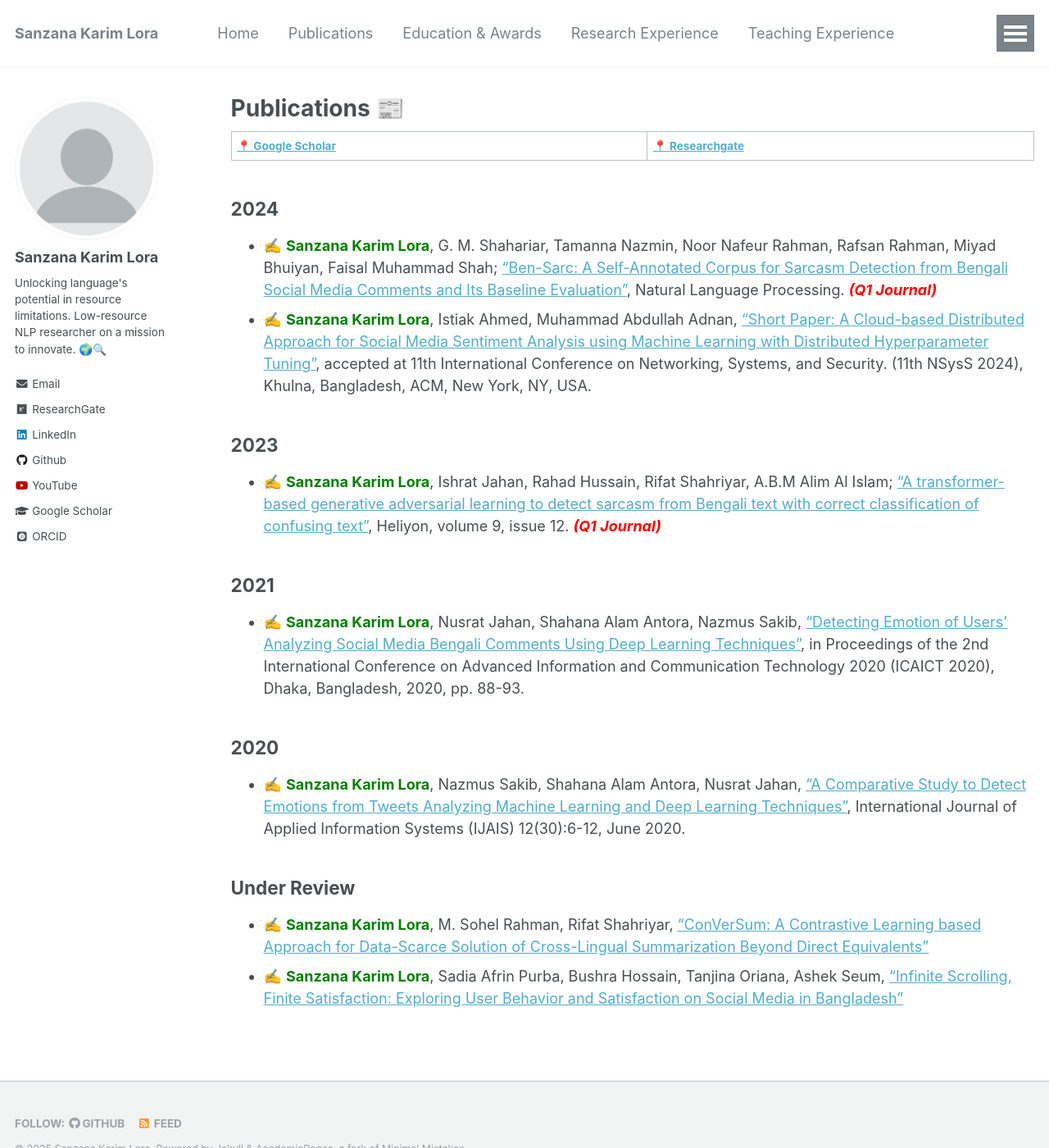
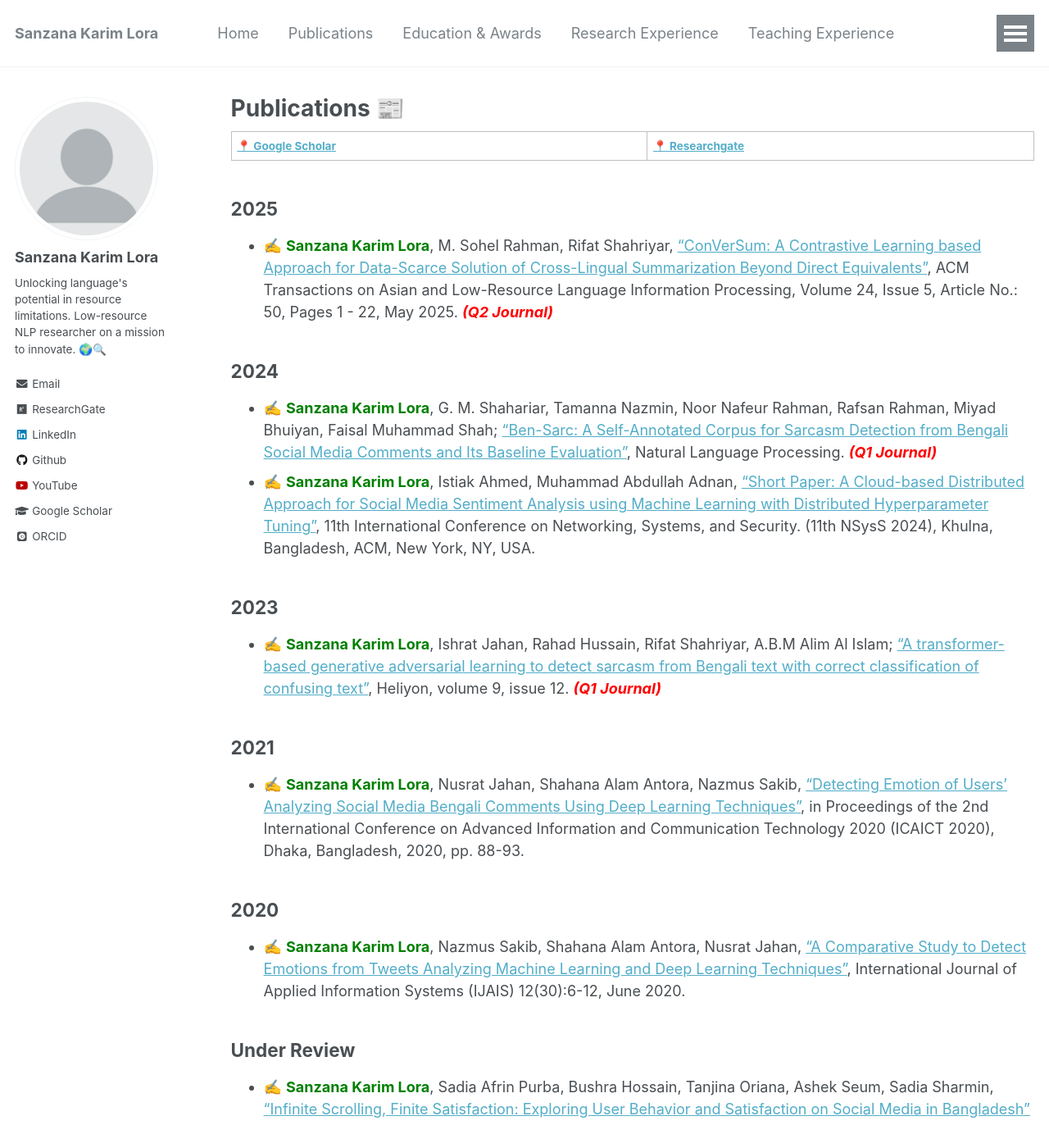
Before and after one commit to sanzanalora/sanzanalora.github.io, a Jekyll site: the page built from _pages/publications.md, in a window 1280 px wide and 1400 px high. Shown: the whole window at 82% size. Built offline with Jekyll 4.4.1, drawn with Linux system fonts in a browser that asks for light colours; some web fonts are replaced.

Commit message:
Update publications.md

```diff
--- a/_pages/publications.md
+++ b/_pages/publications.md
@@ -7,15 +7,16 @@ author_profile: true
 
 **[📍 Google Scholar ](https://scholar.google.com/citations?user=rdiZ5CgAAAAJ)** | **[📍 Researchgate](https://www.researchgate.net/profile/Sanzana-Lora)**
 
+## 2025
+- ✍️ **<font color="green">Sanzana Karim Lora</font>**,  M. Sohel Rahman, Rifat Shahriyar, ["ConVerSum: A Contrastive Learning based Approach for Data-Scarce Solution of Cross-Lingual Summarization Beyond Direct Equivalents"](https://dl.acm.org/doi/10.1145/3722109), ACM Transactions on Asian and Low-Resource Language Information Processing, Volume 24, Issue 5, Article No.: 50, Pages 1 - 22, May 2025. ***<font color="red"> (Q2 Journal) </font>***
+
 ## 2024
-
 - ✍️ **<font color="green">Sanzana Karim Lora</font>**, G. M. Shahariar, Tamanna Nazmin, Noor Nafeur Rahman, Rafsan Rahman, Miyad Bhuiyan, Faisal Muhammad Shah; ["Ben-Sarc: A Self-Annotated Corpus for Sarcasm Detection from Bengali Social Media Comments and Its Baseline Evaluation"]( https://doi.org/10.1017/nlp.2024.11), Natural Language Processing. ***<font color="red"> (Q1 Journal) </font>***
 - ✍️ **<font color="green">Sanzana Karim Lora</font>**, Istiak Ahmed, Muhammad Abdullah Adnan, ["Short Paper: A
-Cloud-based Distributed Approach for Social Media Sentiment Analysis using Machine Learning with Distributed Hyperparameter Tuning"](https://doi.org/10.1145/3704522.3704548), accepted at 11th International Conference on Networking, Systems, and Security. (11th NSysS 2024), Khulna, Bangladesh, ACM, New York, NY, USA.
+Cloud-based Distributed Approach for Social Media Sentiment Analysis using Machine Learning with Distributed Hyperparameter Tuning"](https://doi.org/10.1145/3704522.3704548), 11th International Conference on Networking, Systems, and Security. (11th NSysS 2024), Khulna, Bangladesh, ACM, New York, NY, USA.
 
 
 ## 2023
-
 - ✍️ **<font color="green">Sanzana Karim Lora</font>**, Ishrat Jahan, Rahad Hussain, Rifat Shahriyar, A.B.M Alim Al Islam; ["A transformer-based generative adversarial learning to detect sarcasm from Bengali text with correct classification of confusing text"](https://www.cell.com/heliyon/pdf/S2405-8440(23)09739-6.pdf), Heliyon, volume 9, issue 12. ***<font color="red"> (Q1 Journal) </font>***
 
 ## 2021
@@ -27,5 +28,4 @@ Emotion of Users’ Analyzing Social Media Bengali Comments Using Deep Learning
 
 
 ## Under Review
-- ✍️ **<font color="green">Sanzana Karim Lora</font>**,  M. Sohel Rahman, Rifat Shahriyar, ["ConVerSum: A Contrastive Learning based Approach for Data-Scarce Solution of Cross-Lingual Summarization Beyond Direct Equivalents"](https://arxiv.org/abs/2408.09273)
-- ✍️ **<font color="green">Sanzana Karim Lora</font>**,  Sadia Afrin Purba, Bushra Hossain, Tanjina Oriana, Ashek Seum, ["Infinite Scrolling, Finite Satisfaction: Exploring User Behavior and Satisfaction on Social Media in Bangladesh"](https://www.arxiv.org/abs/2408.09601)
+- ✍️ **<font color="green">Sanzana Karim Lora</font>**,  Sadia Afrin Purba, Bushra Hossain, Tanjina Oriana, Ashek Seum, Sadia Sharmin, ["Infinite Scrolling, Finite Satisfaction: Exploring User Behavior and Satisfaction on Social Media in Bangladesh"](https://www.arxiv.org/abs/2408.09601)
```
